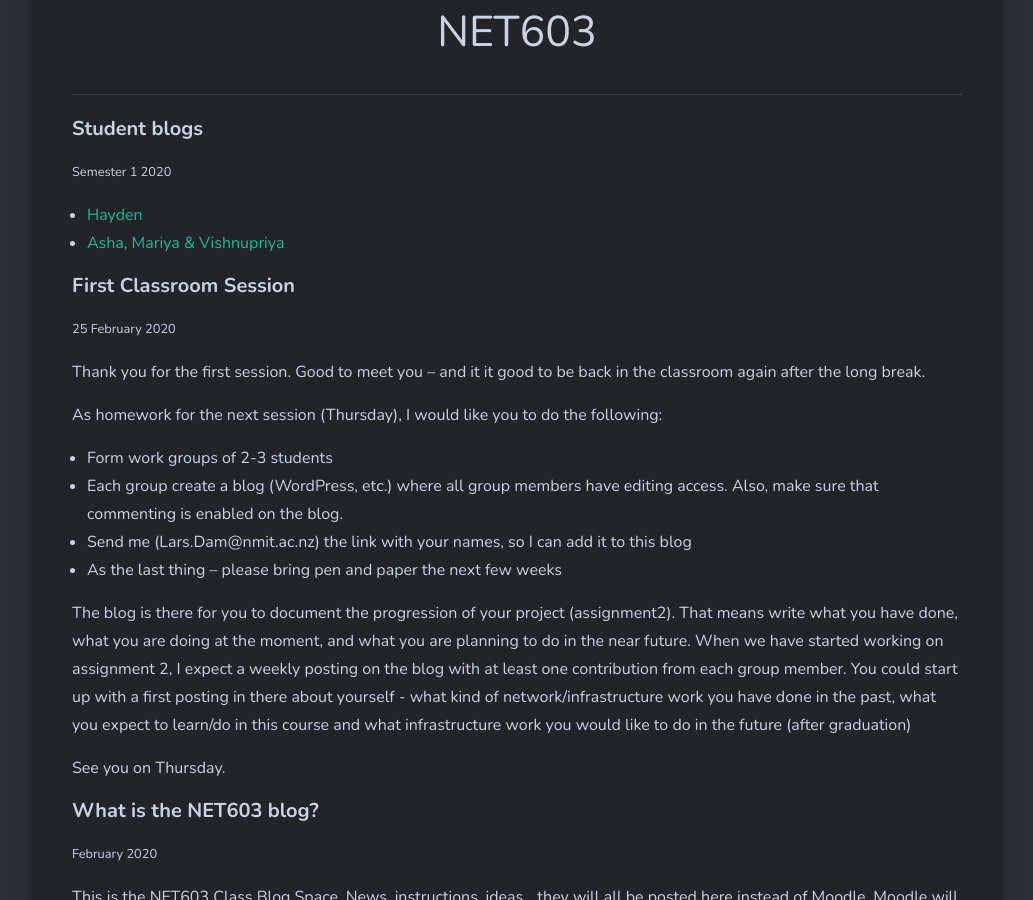
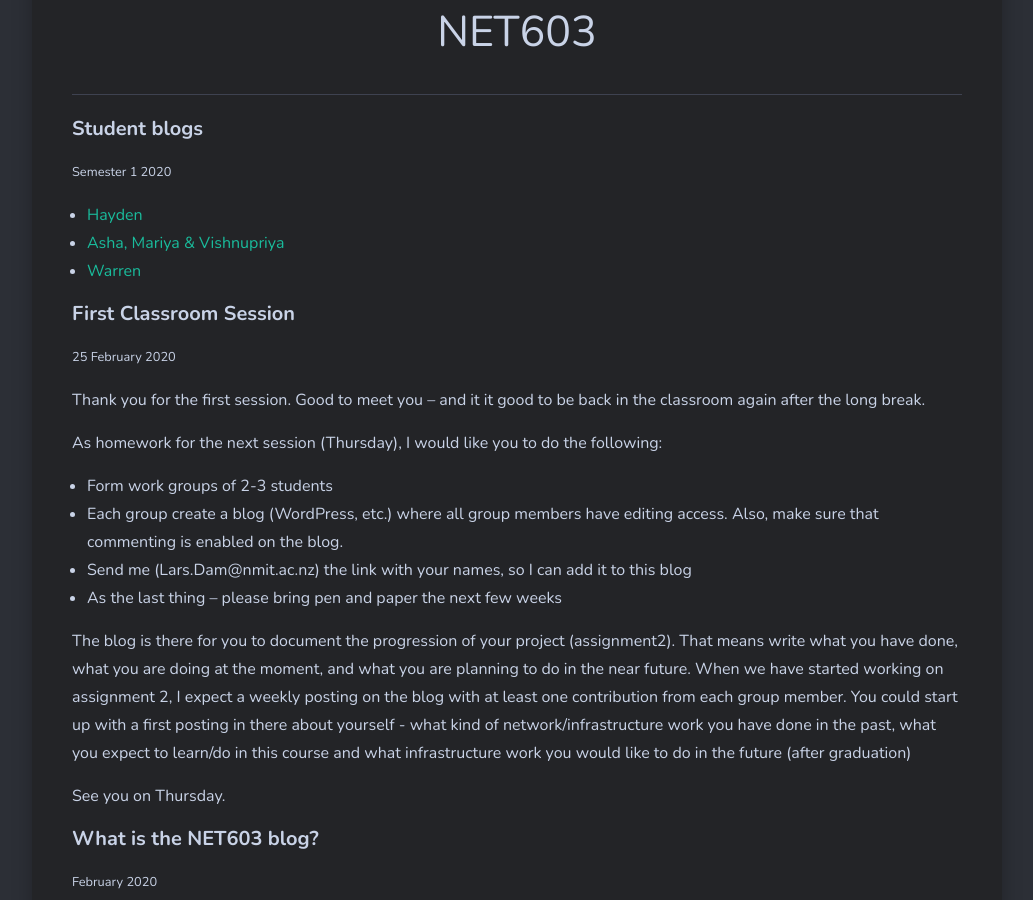
Before and after one commit to larsoliverdam/nmit, a Jekyll site: the page built from _pages/NET603.md, in a window 1280 px wide and 900 px high, scrolled down 754 px. Shown: the whole window, without its empty margins (123-1156 px from the left). Built offline with Jekyll 4.4.1, drawn with Linux system fonts in a browser that asks for light colours; nearby versions of some CDN libraries; comment, search, counter and statistics services are not loaded.

Commit message:
add blogs to NET603

```diff
--- a/_pages/NET603.md
+++ b/_pages/NET603.md
@@ -10,6 +10,7 @@ image: binary.jpg
 
 * [Hayden](https://docs.google.com/document/d/1OkbDPg1hEQYgu_7-qP7tVlXxpkadMAhgVTjXTE5IZlo/edit?usp=sharing)
 * [Asha, Mariya & Vishnupriya](http://http470.home.blog/)
+* [Warren](https://groupnet602.blogspot.com/)
 
 #### First Classroom Session
 <small>25 February  2020</small>
```
